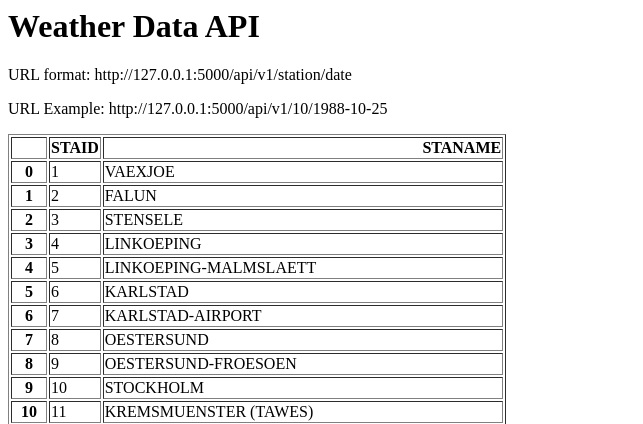
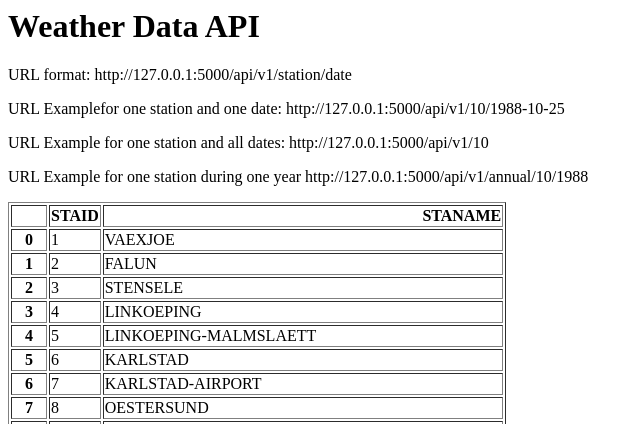
Before and after one commit to jtencioc101/python-course, a Flask app: page / in a window 1280 px wide. Shown: the top 424 px of the page, without its empty margins (0-643 px from the left). Run offline with Flask 3, Linux system fonts and the light colour scheme.

Commit message:
Add URL endpoint for annual and all data

```diff
--- a/weather-app/main.py
+++ b/weather-app/main.py
@@ -22,5 +22,22 @@ def about(station, date):
             "temperature": temperature}
 
 
+@app.route("/api/v1/<station>")
+def all_data(station):
+    filename = "data_small/TG_STAID" + str(station).zfill(6) + ".txt"
+    df = pd.read_csv(filename, skiprows=20, parse_dates=["    DATE"])
+    result = df.to_dict(orient="records")
+    return result
+
+
+@app.route("/api/v1/annual/<station>/<year>")
+def yearly(station, year):
+    filename = "data_small/TG_STAID" + str(station).zfill(6) + ".txt"
+    df = pd.read_csv(filename, skiprows=20)
+    df["    DATE"] = df["    DATE"].astype(str)
+    result = df[df["    DATE"].str.startswith(str(year))]
+    result = df.to_dict(orient="records")
+    return result
+
 if __name__ == "__main__":
     app.run(debug=True)
--- a/weather-app/templates/home.html
+++ b/weather-app/templates/home.html
@@ -8,7 +8,9 @@
 
     <h1>Weather Data API</h1>
     <p>URL format: http://127.0.0.1:5000/api/v1/station/date</p>
-    <p>URL Example: http://127.0.0.1:5000/api/v1/10/1988-10-25 </p>
+    <p>URL Examplefor one station and one date: http://127.0.0.1:5000/api/v1/10/1988-10-25</p>
+    <p>URL Example for one station and all dates: http://127.0.0.1:5000/api/v1/10</p>
+    <p>URL Example for one station during one year http://127.0.0.1:5000/api/v1/annual/10/1988</p>
     <p>{{data|safe}}</p>
 </body>
 </html>
```
